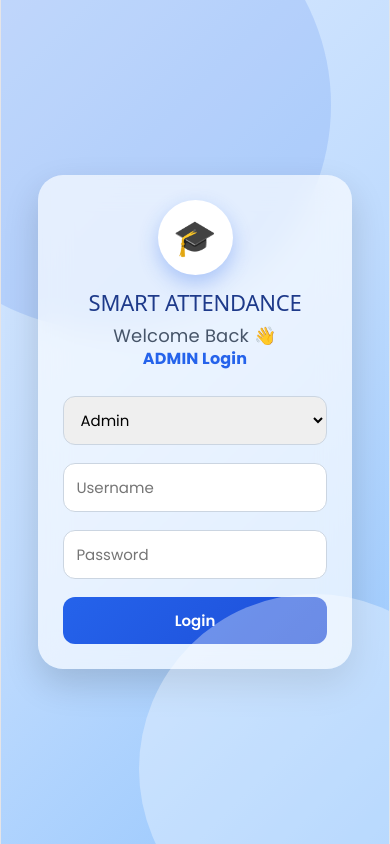
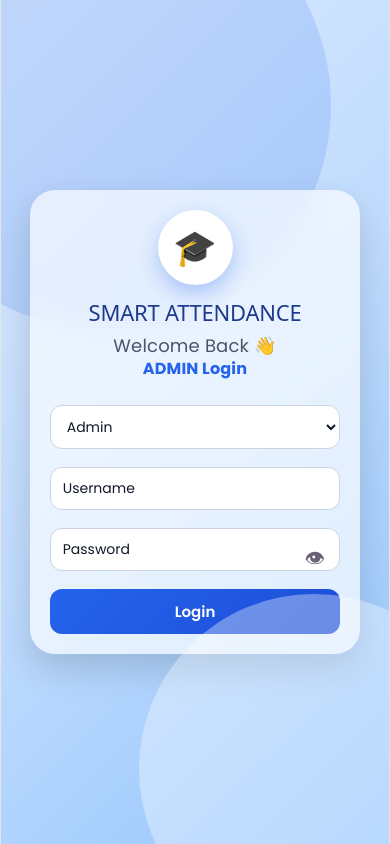
Before and after one commit to Tamil106/smart-attendance, a React (Vite) app in the folder smartattendance-frontend/: page /login in a window 390 px wide. Built offline with nearby package versions, Linux system fonts and the light colour scheme.

Commit message:
Made project responsive and updated UI

```diff
--- a/smartattendance-frontend/index.html
+++ b/smartattendance-frontend/index.html
@@ -3,7 +3,7 @@
   <head>
     <meta charset="UTF-8" />
     <link rel="icon" type="image/svg+xml" href="/favicon.svg" />
-    <meta name="viewport" content="width=device-width, initial-scale=1.0" />
+    <meta name="viewport" content="width=device-width, initial-scale=1, maximum-scale=1, user-scalable=no">
     <title>smartattendance-frontend</title>
   </head>
   <body>
--- a/smartattendance-frontend/src/components/Login.jsx
+++ b/smartattendance-frontend/src/components/Login.jsx
@@ -7,6 +7,7 @@ function Login() {
     const [role, setRole] = useState("ADMIN");
     const [username, setUsername] = useState("");
     const [password, setPassword] = useState("");
+    const [showPassword, setShowPassword] = useState(false);
 
     const login = async () => {
 
@@ -86,12 +87,22 @@ function Login() {
                 onChange={(e) => setUsername(e.target.value)}
             />
 
-            <input
-                type="password"
-                placeholder="Password"
-                value={password}
-                onChange={(e) => setPassword(e.target.value)}
-            />
+            <div className="password-box">
+                <input
+                    type={showPassword ? "text" : "password"}
+                    placeholder="Password"
+                    value={password}
+                    onChange={(e)=>setPassword(e.target.value)}
+                />
+
+                <span
+                    onClick={()=>setShowPassword(!showPassword)}
+                    className="eye"
+                >
+                    {showPassword ? "🙈" : "👁"}
+                </span>
+
+            </div>
 
             <button onClick={login}>
                 Login
--- a/smartattendance-frontend/src/components/Navbar.jsx
+++ b/smartattendance-frontend/src/components/Navbar.jsx
@@ -11,13 +11,13 @@ function Navbar() {
 
     const [menuOpen, setMenuOpen] = useState(false);
 
+
     const logout = () => {
 
         localStorage.clear();
 
         navigate("/login", { replace: true });
 
-        window.location.reload();
 
     };
 
@@ -88,7 +88,7 @@ function Navbar() {
                                     className={location.pathname === "/dashboard" ? "active" : ""}
                                     onClick={closeMenu}
                                 >
-                                    📊 Dashboard
+                                    Dashboard
                                 </Link>
 
                                 <Link
@@ -96,7 +96,7 @@ function Navbar() {
                                     className={location.pathname === "/students" ? "active" : ""}
                                     onClick={closeMenu}
                                 >
-                                    👨‍🎓 Students
+                                    Students
                                 </Link>
 
                                 <Link
@@ -104,7 +104,7 @@ function Navbar() {
                                     className={location.pathname === "/attendance" ? "active" : ""}
                                     onClick={closeMenu}
                                 >
-                                    📅 Attendance
+                                    Attendance
                                 </Link>
 
                                 <Link
@@ -112,7 +112,7 @@ function Navbar() {
                                     className={location.pathname === "/reports" ? "active" : ""}
                                     onClick={closeMenu}
                                 >
-                                    📈 Reports
+                                    Reports
                                 </Link>
 
                                 <Link
@@ -120,7 +120,7 @@ function Navbar() {
                                     className={location.pathname === "/generate-qr" ? "active" : ""}
                                     onClick={closeMenu}
                                 >
-                                    📱 QR Attendance
+                                    QR Attendance
                                 </Link>
 
                             </>
@@ -132,7 +132,7 @@ function Navbar() {
                                 className={location.pathname === "/student-dashboard" ? "active" : ""}
                                 onClick={closeMenu}
                             >
-                                🎓 My Dashboard
+                                My Dashboard
                             </Link>
 
                         )}
@@ -145,7 +145,7 @@ function Navbar() {
 
                     <button onClick={logout}>
 
-                        🚪 Logout
+                        Logout
 
                     </button>
 
--- a/smartattendance-frontend/src/styles/Login.css
+++ b/smartattendance-frontend/src/styles/Login.css
@@ -179,6 +179,35 @@
     box-shadow:0 0 8px rgba(37,99,235,.25);
 
 }
+.password-box{
+
+    position:relative;
+
+}
+
+.password-box input{
+
+    width:100%;
+
+    padding-right:45px;
+
+}
+
+.eye{
+
+    position:absolute;
+
+    right:15px;
+
+    top:50%;
+
+    transform:translateY(-50%);
+
+    cursor:pointer;
+
+    font-size:20px;
+
+}
 
 /* ===========================
    BUTTON
@@ -259,7 +288,11 @@
 
 .login-box{
 
-    padding:25px;
+    width:95%;
+
+    max-width:340px;
+
+    padding:20px;
 
 }
 
@@ -276,10 +309,17 @@
 }
 
 .login-box input,
-.login-box select,
+.login-box select{
+
+    padding:10px 12px;
+
+    font-size:14px;
+
+}
+
 .login-box button{
 
-    padding:12px;
+    padding:11px;
 
     font-size:15px;
 
@@ -303,3 +343,21 @@
 }
 
 }
+/* Fix Android Input Background */
+
+input,
+select{
+
+    background:#ffffff !important;
+
+    color:#111827 !important;
+
+    -webkit-text-fill-color:#111827;
+
+}
+
+input::placeholder{
+
+    color:#6b7280;
+
+}
```
